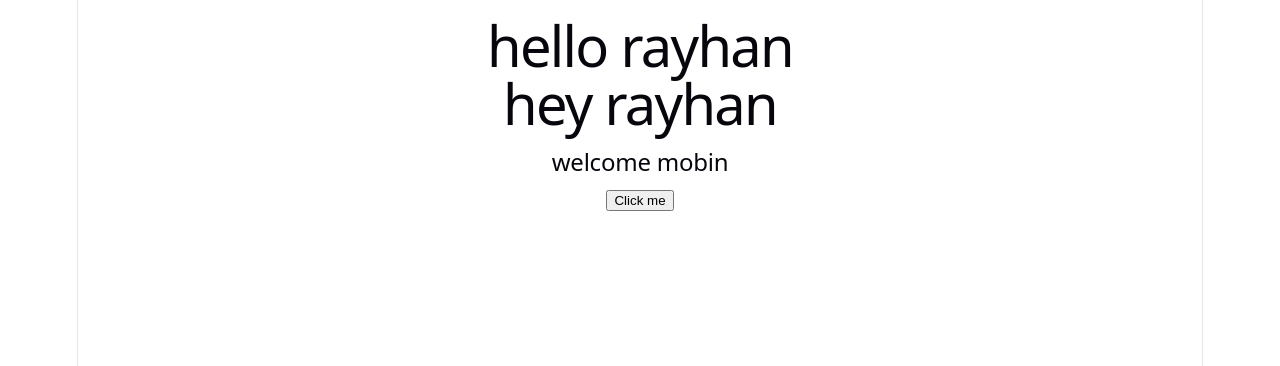
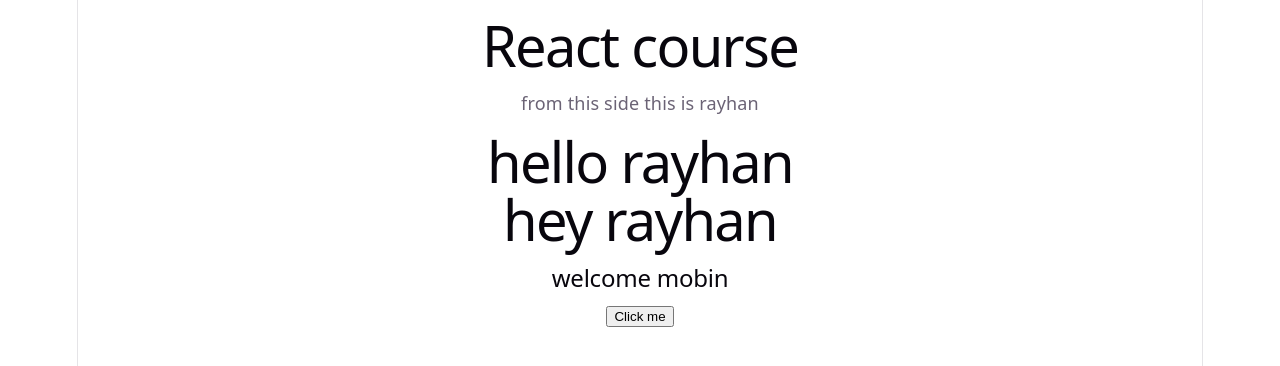
Before and after one commit to rayhan123-ahmed/React, a React (Vite) app in the folder core-concepts/: page / in a window 1280 px wide. Shown: the top 366 px of the page. Built offline with nearby package versions, Linux system fonts and the light colour scheme.

Commit message:
feat: add UserProfile component and integrate it into App

```diff
--- a/core-concepts/src/App.jsx
+++ b/core-concepts/src/App.jsx
@@ -3,6 +3,7 @@ import './App.css'
 import {Welcome} from './welcome.jsx';
 import {Button} from './button.jsx';
 import { Hello,HelloWithoutJSX } from './Hello.jsx';
+import { UserProfile } from './userProfile.jsx';
 
 
 
@@ -10,6 +11,7 @@ import { Hello,HelloWithoutJSX } from './Hello.jsx';
 export const App = () => {
   return (
     <div>
+      <UserProfile />
       <Hello />
       <HelloWithoutJSX />
       <Welcome />
--- /dev/null
+++ b/core-concepts/src/userProfile.jsx
@@ -0,0 +1,9 @@
+export const UserProfile  = ()=>{
+    return (
+        <div>
+            <h1>React course</h1>
+        <p>from this side this is rayhan</p>
+        </div>
+
+    )
+}
```
